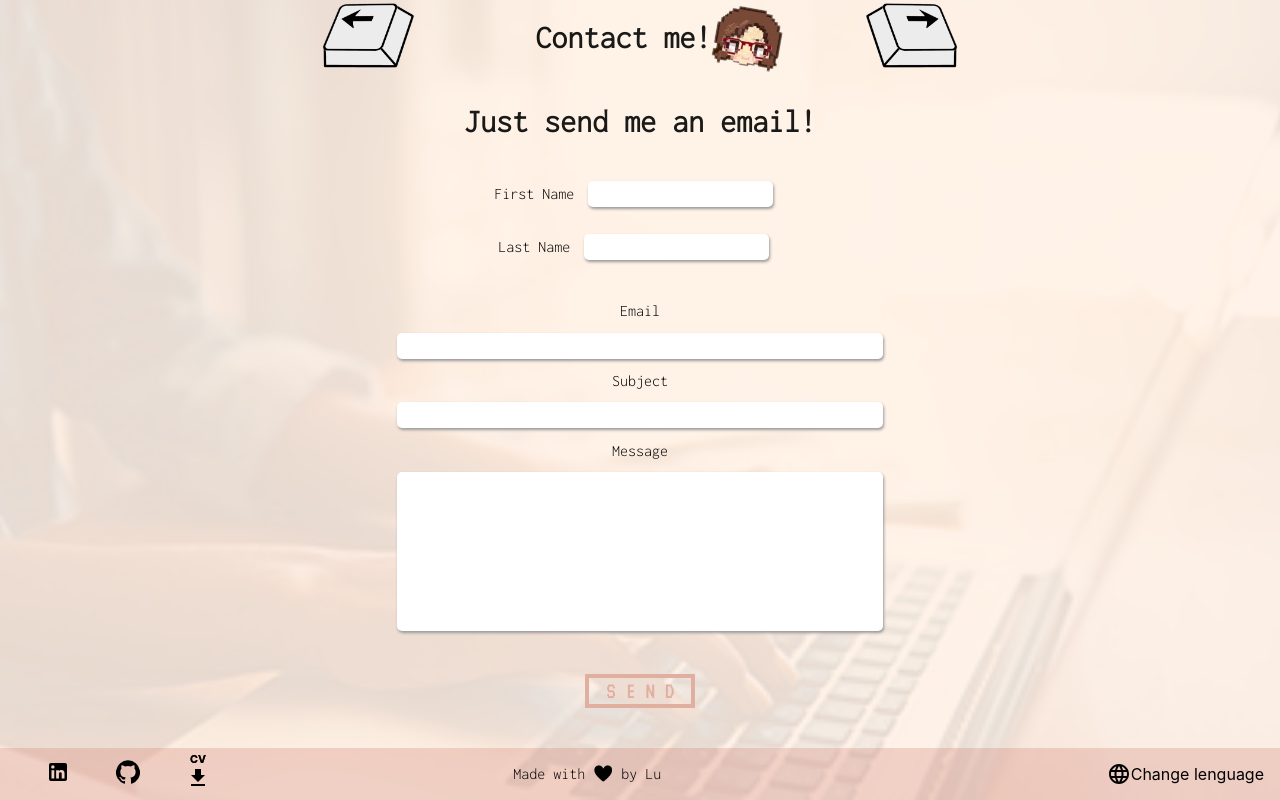
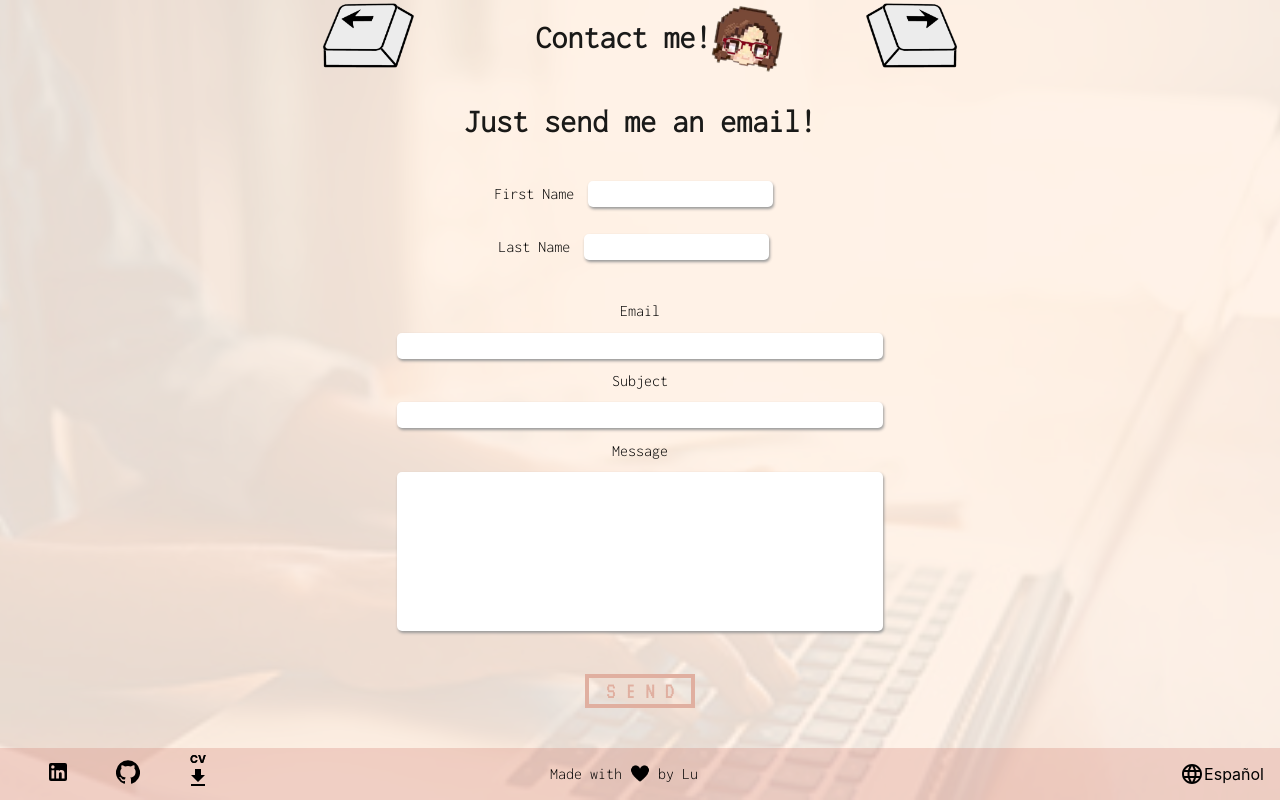
Before and after one commit to Lunia98/resume-web, a React (Create React App) app: page /resume-web/contact in a window 1280 px wide. Built offline with nearby package versions, Linux system fonts and the light colour scheme.

Commit message:
change text

```diff
--- a/src/components/Lenguage/Lenguage.jsx
+++ b/src/components/Lenguage/Lenguage.jsx
@@ -22,7 +22,7 @@ export default function Lenguage() {
       }}
     >
       <LanguageIcon style={{ color: "black" }} />
-      <p>{lenguage ? "Cambiar idioma" : "Change lenguage"}</p>
+      <p>{lenguage ? "English" : "Español"}</p>
     </div>
   );
 }
```
